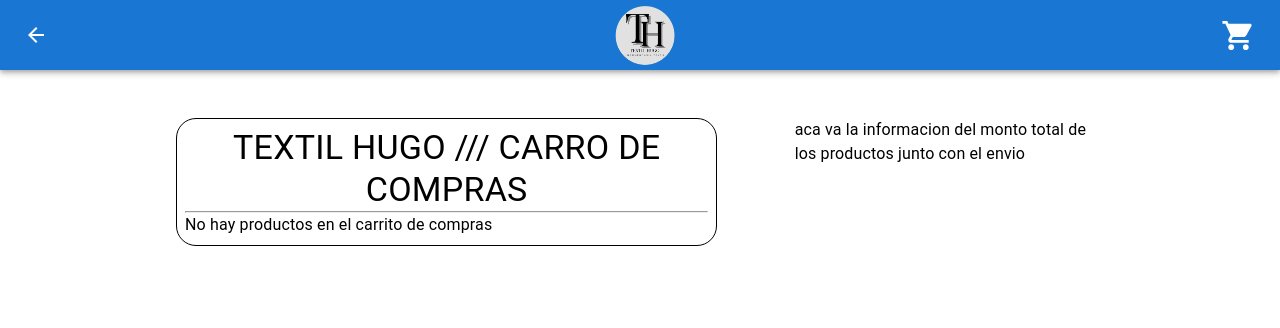
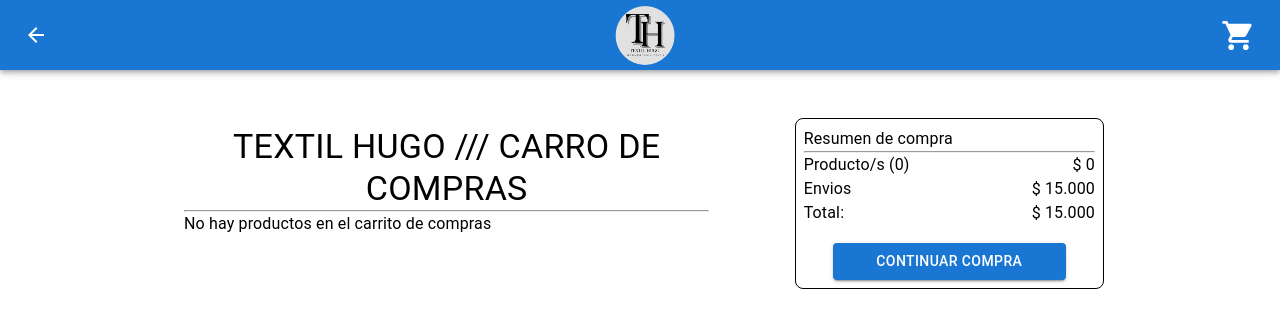
Before and after one commit to MartinPegoraro/cloud-store, a Next.js app: page /textil-hugo/cart in a window 1280 px wide. Shown: the top 328 px of the page. Built offline with nearby package versions, Linux system fonts and the light colour scheme.

Commit message:
ending cart component

```diff
--- a/components/HomePage/Cart.js
+++ b/components/HomePage/Cart.js
@@ -1,36 +1,57 @@
-import React from 'react'
-import { verifyShoppingCart, productsShoppingCart, toggleShoppingCart } from '../Redux/ShoppingCart'
+import React, { useState } from 'react'
+import {
+    verifyShoppingCart,
+    productsShoppingCart,
+    toggleShoppingCartAddProduct,
+    toggleShoppingCartDeleteProduct
+} from '../Redux/ShoppingCart'
 import { useDispatch, useSelector } from 'react-redux'
 import {
     Box,
     Grid,
     Typography,
     Card,
-    CardMedia
+    CardMedia,
+    Button,
+    Tooltip,
+    TextField
 } from '@mui/material'
+import DeleteIcon from '@mui/icons-material/Delete';
 
 export default function Cart() {
+    const [quantity, setQuantity] = useState('');
+
+    const handleQuantityChange = (event) => {
+        console.log(event.target.value);
+        setQuantity(event.target.value);
+    };
 
     const dispatch = useDispatch()
     const productCart = useSelector(productsShoppingCart)
     const verifyCart = useSelector(verifyShoppingCart)
-
-    console.log(verifyCart);
-
+    const totalPrice = productCart.reduce((total, product) => total + product.price, 0);
+    const handleDelete = (product) => {
+        dispatch(toggleShoppingCartDeleteProduct({ id: product.id }))
+        console.log(productCart.length);
+        if (productCart.length === 0) {
+            console.log('asgdfgh');
+        }
+    }
     return (
         <>
             <Box sx={{ display: 'flex', justifyContent: 'center', alignItems: 'center' }}>
                 <Grid container sx={{ width: '80%', p: 6 }}>
-                    <Grid item xs={7} sx={{ p: 1, border: '1px solid black', borderRadius: 5 }}>
+                    <Grid item xs={7} sx={{ p: 1, }}>
                         <Typography variant="h4" sx={{ textAlign: 'center' }}> TEXTIL HUGO    ///    CARRO DE COMPRAS</Typography>
                         <hr />
                         {
                             verifyCart ?
                                 productCart.map((product) => {
                                     return (
-                                        <Grid container key={product?.id}>
-                                            <Grid item xs={3}>
-                                                <Card sx={{ m: 2 }}>
+                                        <>
+                                            <Grid container key={product?.id} sx={{ border: '1px solid black', borderRadius: 2, mt: 1 }}>
+                                                <Grid item xs={3} >
+                                                    <Card sx={{ m: 2, }}>
                                                         <CardMedia
                                                             component="img"
                                                             alt={product?.description}
@@ -40,10 +61,32 @@
                                                         />
                                                     </Card>
                                                 </Grid>
-                                            <Grid item xs={9}>
-                                                <Typography>sdgsdfhdfgj</Typography>
+                                                <Grid item xs={8} sx={{ mt: 2 }}>
+                                                    <Typography>descripcion: {product.description}</Typography>
+                                                    <Typography> precio : ${product.price}</Typography>
+                                                    <Typography>id: {product.id}</Typography>
+                                                    <TextField
+                                                        id="standard-number"
+                                                        label="Cantidad"
+                                                        type="number"
+                                                        size='small'
+                                                        InputLabelProps={{
+                                                            shrink: true,
+                                                        }}
+                                                        variant="filled"
+                                                        sx={{ mb: 1 }}
+                                                        value={quantity}
+                                                        onChange={handleQuantityChange}
+                                                    />
+                                                </Grid>
+                                                <Grid item xs={1} sx={{ mt: 2 }}>
+                                                    <Tooltip title="Eliminar">
+                                                        <DeleteIcon onClick={() => handleDelete(product)} sx={{ cursor: 'pointer' }} />
+                                                    </Tooltip>
                                                 </Grid>
                                             </Grid>
+                                        </>
+
                                     )
                                 })
                                 :
@@ -52,7 +95,27 @@
                     </Grid>
                     <Grid item xs={1}></Grid>
                     <Grid item xs={4}>
-                        <Typography>aca va la informacion del monto total de los productos junto con el envio</Typography>
+                        <Box sx={{ p: 1, border: '1px solid black', borderRadius: 2 }}>
+                            <Typography>Resumen de compra</Typography>
+                            <hr />
+                            <Box sx={{ display: 'flex', justifyContent: 'space-between' }}>
+                                <Typography>Producto/s ({productCart.length})</Typography>
+                                <Typography> $ {totalPrice.toLocaleString('es-AR')}</Typography>
+                            </Box>
+                            <Box sx={{ display: 'flex', justifyContent: 'space-between' }}>
+                                <Typography>Envios</Typography>
+                                <Typography> $ 15.000</Typography>
+                            </Box>
+                            <Box sx={{ display: 'flex', justifyContent: 'space-between' }}>
+                                <Typography>Total:</Typography>
+                                <Typography> $ {(totalPrice + 15000).toLocaleString('es-AR')}</Typography>
+                            </Box>
+                            <br />
+                            <Box sx={{ display: 'flex', justifyContent: 'center', alignItems: 'center' }}>
+
+                                <Button variant='contained' sx={{ width: '80%', }}>continuar compra</Button>
+                            </Box>
+                        </Box>
                     </Grid>
                 </Grid>
             </Box>
--- a/components/HomePage/Product.js
+++ b/components/HomePage/Product.js
@@ -13,7 +13,7 @@
 import React, { useEffect, useState } from 'react'
 import ArrowBackIosIcon from '@mui/icons-material/ArrowBackIos';
 import ArrowForwardIosIcon from '@mui/icons-material/ArrowForwardIos';
-import { toggleVerifyShoppingCart, toggleShoppingCart, productsShoppingCart } from '../Redux/ShoppingCart';
+import { toggleVerifyShoppingCart, toggleShoppingCartAddProduct, productsShoppingCart } from '../Redux/ShoppingCart';
 function Product() {
 
     const [idProduct, setIdProduct] = useState()
@@ -34,7 +34,7 @@
 
     const handleAddCart = (product) => {
         console.log(product.miniature);
-        dispatch(toggleShoppingCart({ products: { price: product?.price, description: product?.description, miniature: product?.miniature, id: product.id } }))
+        dispatch(toggleShoppingCartAddProduct({ products: { price: product?.price, description: product?.description, miniature: product?.miniature, id: product.id } }))
         dispatch(toggleVerifyShoppingCart({ isTrue: true }))
         setAlertAddCart(true)
         setTimeout(() => {
--- a/components/Redux/ShoppingCart.js
+++ b/components/Redux/ShoppingCart.js
@@ -11,19 +11,26 @@
     reducers: {
         toggleVerifyShoppingCart: (state, { payload }) => {
             const { isTrue } = payload;
-            console.log(isTrue);
             state.isTrue = isTrue;
         },
-        toggleShoppingCart: (state, { payload }) => {
+        toggleShoppingCartAddProduct: (state, { payload }) => {
             const { products } = payload;
             state.products.push(products)
+        },
+        toggleShoppingCartDeleteProduct: (state, { payload }) => {
+            const { id } = payload;
+            state.products = state.products.filter(product => product.id !== id);
+            if (state.products.length <= 0) {
+                state.isTrue = false
+            }
         },
     },
 })
 
 export const {
     toggleVerifyShoppingCart,
-    toggleShoppingCart
+    toggleShoppingCartAddProduct,
+    toggleShoppingCartDeleteProduct
 } = cartSlice.actions;
 
 export default cartSlice.reducer;
```
Lines whose indentation alone changed are shown as unchanged.
